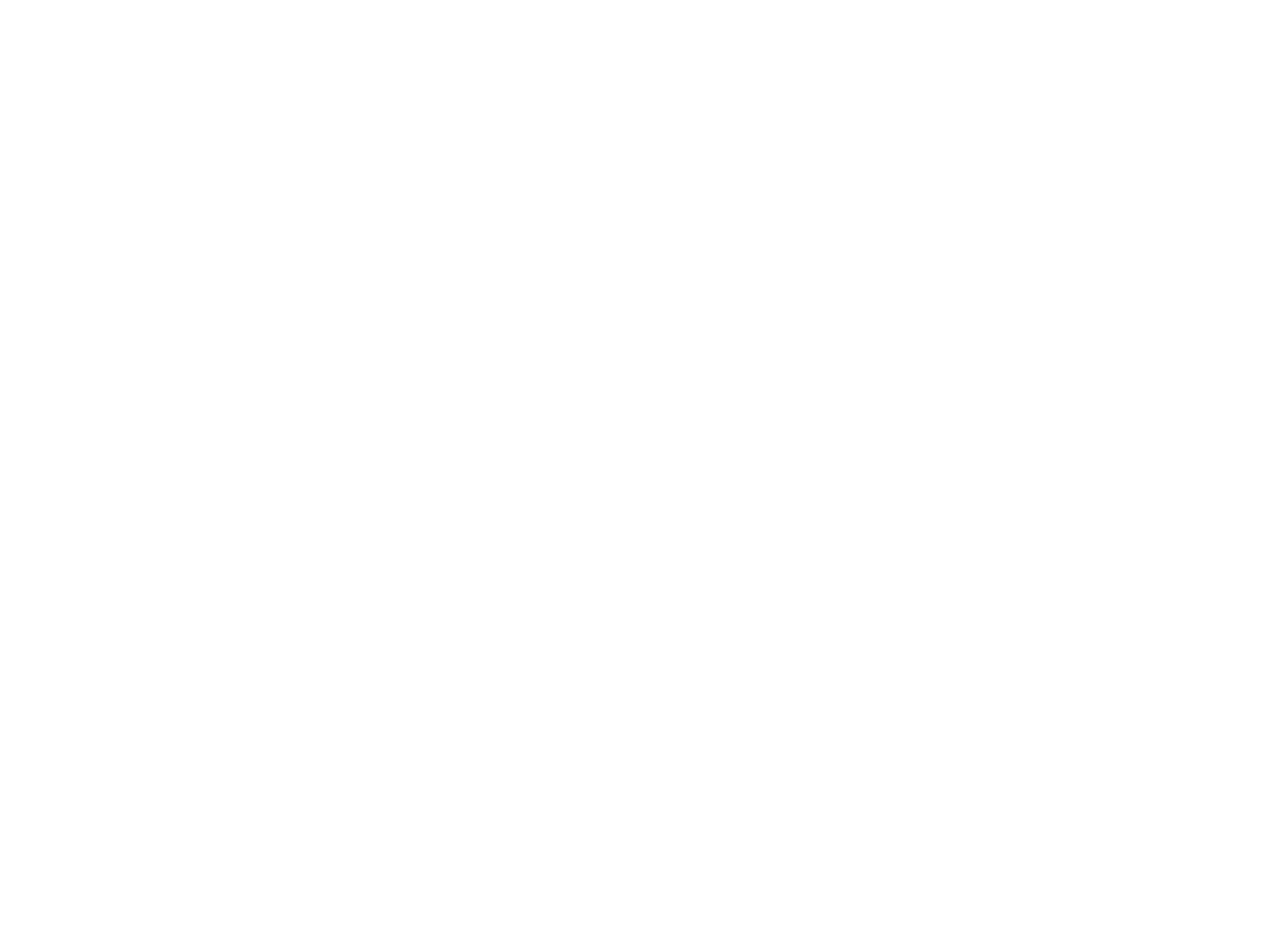
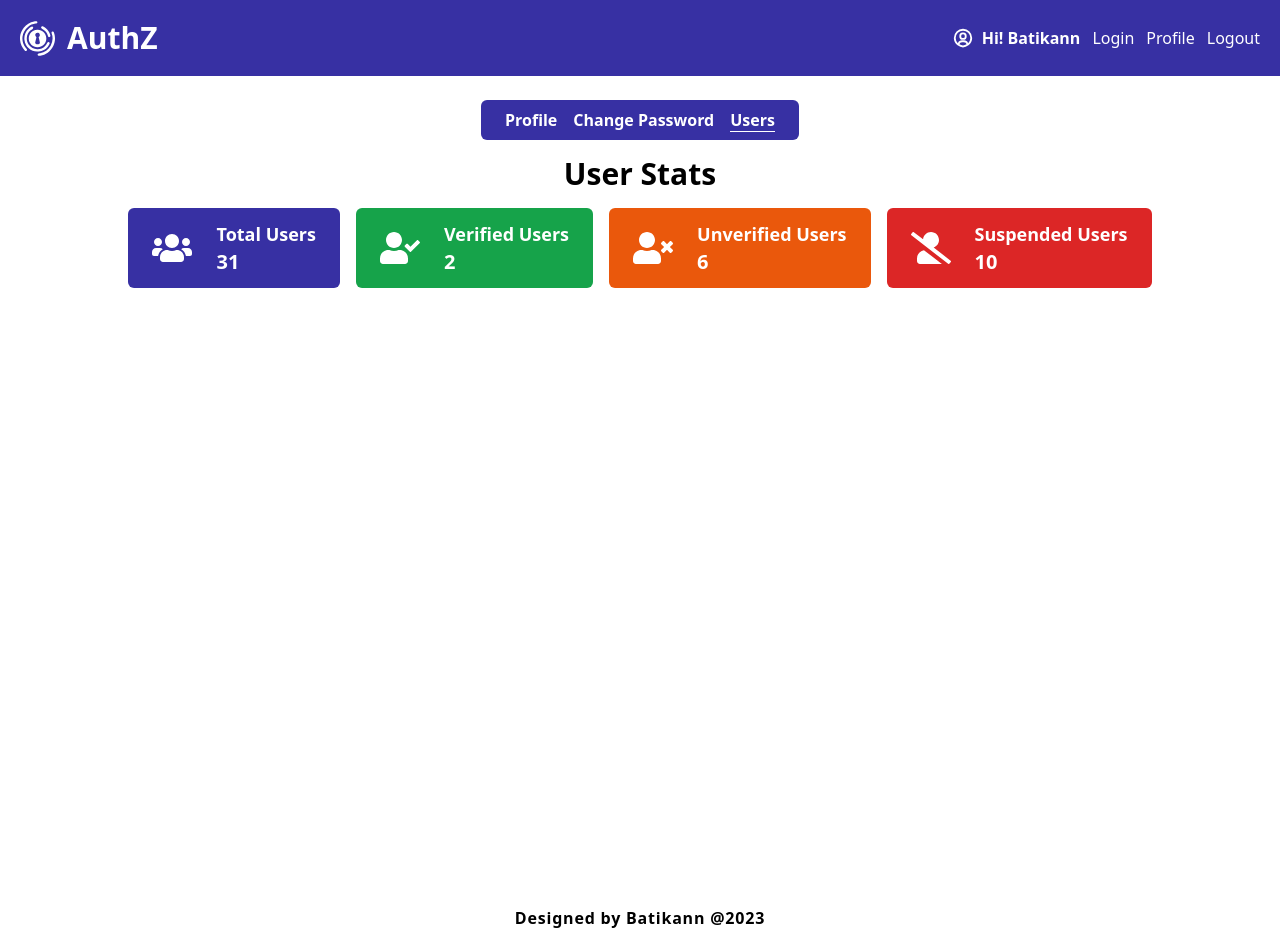
Before and after one commit to Batikann/advanced-mern-stack-authentication, a React (Vite) app in the folder client/: page /users in a window 1280 px wide. Before the commit this address had no page. Before the commit the page ends 800 px from the top, so only its background shows below. Built offline with nearby package versions, Linux system fonts and the light colour scheme.

Commit message:
userList component part-1 frontend

```diff
--- a/client/src/App.jsx
+++ b/client/src/App.jsx
@@ -10,6 +10,7 @@
 import Verify from './pages/auth/Verify'
 import Profile from './pages/profile/Profile'
 import ChangePassword from './pages/changePassword/ChangePassword'
+import UserList from './pages/userList/UserList'
 
 function App() {
   return (
@@ -52,6 +53,14 @@
             </Layout>
           }
         />
+        <Route
+          path="/users"
+          element={
+            <Layout>
+              <UserList />
+            </Layout>
+          }
+        />
       </Routes>
     </BrowserRouter>
   )
--- /dev/null
+++ b/client/src/components/infoBox/InfoBox.jsx
@@ -0,0 +1,14 @@
+const InfoBox = ({ bgColor, title, count, icon }) => {
+  return (
+    <div
+      className={`${bgColor} flex rounded-md  items-center py-3 px-6 gap-6 text-white`}
+    >
+      <div>{icon}</div>
+      <div>
+        <p className="text-lg font-semibold">{title}</p>
+        <p className="text-xl font-bold">{count}</p>
+      </div>
+    </div>
+  )
+}
+export default InfoBox
--- /dev/null
+++ b/client/src/components/userStats/UserStats.jsx
@@ -0,0 +1,37 @@
+import InfoBox from '../infoBox/InfoBox'
+import { FaUsers, FaUserCheck, FaUserTimes, FaUserSlash } from 'react-icons/fa'
+
+const UserStats = () => {
+  return (
+    <div>
+      <h3 className="text-3xl font-bold my-4 text-center">User Stats</h3>
+      <div className="w-full flex gap-x-4 items-center justify-center">
+        <InfoBox
+          bgColor="bg-indigo-800"
+          title="Total Users"
+          count={31}
+          icon={<FaUsers size={40} />}
+        />
+        <InfoBox
+          bgColor="bg-green-600"
+          title="Verified Users"
+          count={2}
+          icon={<FaUserCheck size={40} />}
+        />
+        <InfoBox
+          bgColor="bg-orange-600"
+          title="Unverified Users"
+          count={6}
+          icon={<FaUserTimes size={40} />}
+        />
+        <InfoBox
+          bgColor="bg-red-600"
+          title="Suspended Users"
+          count={10}
+          icon={<FaUserSlash size={40} />}
+        />
+      </div>
+    </div>
+  )
+}
+export default UserStats
--- /dev/null
+++ b/client/src/pages/userList/UserList.jsx
@@ -0,0 +1,12 @@
+import PageMenu from '../../components/pageMenu/PageMenu'
+import UserStats from '../../components/userStats/UserStats'
+
+const UserList = () => {
+  return (
+    <section className="flex flex-col items-center justify-center">
+      <PageMenu />
+      <UserStats />
+    </section>
+  )
+}
+export default UserList
```
